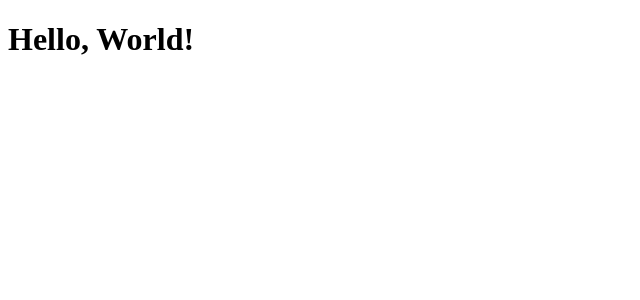
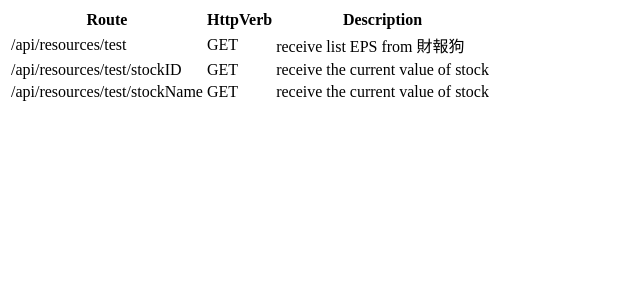
Before and after one commit to pophubup/myFlaskWebApi, a Flask app: page / in a window 1280 px wide. Shown: the top 300 px of the page, without its empty margins (0-640 px from the left). Run offline with Flask 2, Linux system fonts and the light colour scheme.

Commit message:
change main page

```diff
--- a/app.py
+++ b/app.py
@@ -1,6 +1,7 @@
 from flask import Flask, render_template
 import gunicorn
 app = Flask(__name__)
+
 @app.route('/')
 def index():
    return render_template('index.html')
--- a/templates/index.html
+++ b/templates/index.html
@@ -2,5 +2,29 @@
 <head>
 </head>
 <body>
-    <h1>Hello, World!</h1>
+    <table>
+        <thead>
+          <tr>
+            <th>Route</th>
+            <th>HttpVerb</th>
+            <th>Description</th></tr>
+          </thead>
+          <tbody>
+             <tr>
+                 <td> /api/resources/test </td>
+                 <td>GET</td>
+                 <td>receive list EPS from 財報狗</td>
+             </tr>
+              <tr>
+                 <td> /api/resources/test/stockID</td>
+                 <td>GET</td>
+                 <td>receive the current value of stock</td>
+             </tr>
+              <tr>
+                 <td> /api/resources/test/stockName</td>
+                 <td>GET</td>
+                 <td>receive the current value of stock</td>
+             </tr>
+          </tbody>
+        </table>
 </body>
```
